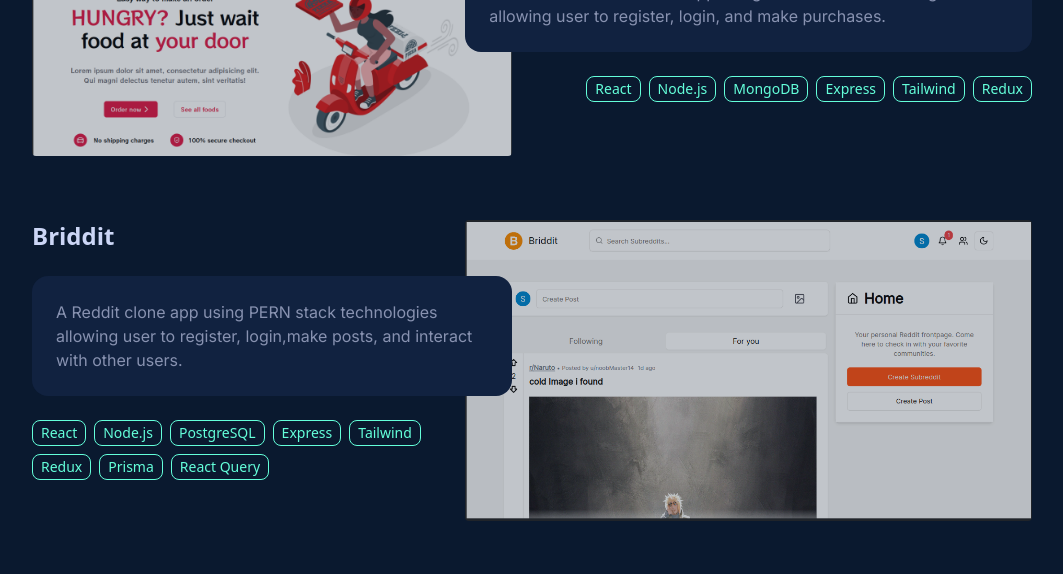
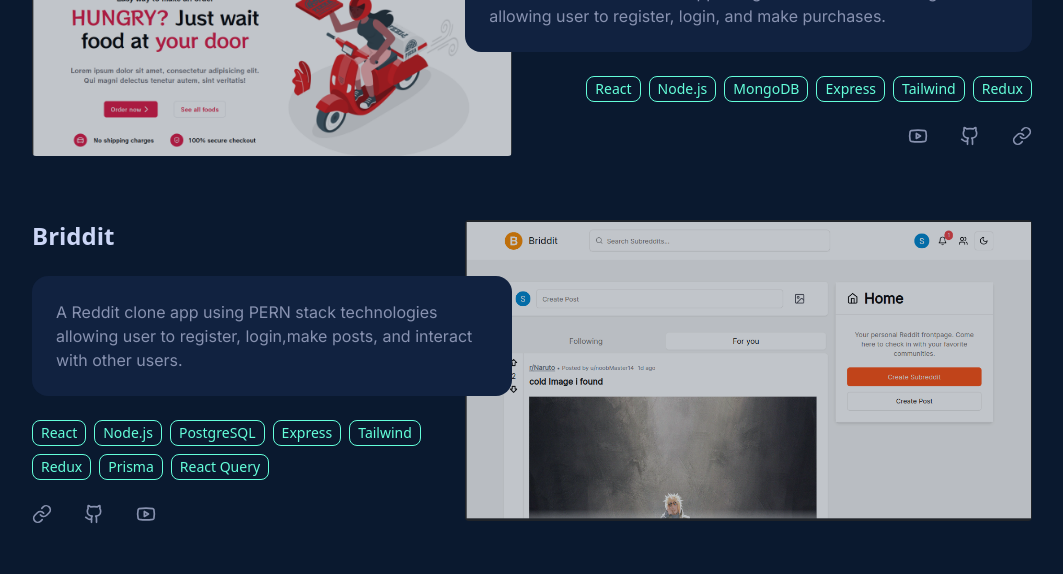
Before and after one commit to Shrief88/portfolio, a Next.js app: page / in a window 1280 px wide. Shown: the part 2340-2914 px from the top of the page, without its empty margins (108-1171 px from the left). Built offline with nearby package versions, Linux system fonts and the light colour scheme.

Commit message:
Add links for projects

```diff
--- a/src/components/sections/Work.tsx
+++ b/src/components/sections/Work.tsx
@@ -1,4 +1,5 @@
 import Image from "next/image";
+import { Github, Youtube, Link } from "lucide-react";
 
 import MaxWidthWrapper from "../MaxWidthWrapper";
 import AnimatedSectionWrapper from "../AnimatedSectionWrapper";
@@ -74,6 +75,26 @@ const Work = () => {
                       </Badge>
                     ))}
                   </div>
+
+                  <div className={cn("flex gap-8", index % 2 === 0 && "flex-row-reverse")}>
+                    {Object.entries(project.links).map(([name, url]) => (
+                      <a
+                        key={name}
+                        href={url}
+                        target="_blank"
+                        rel="noopener noreferrer"
+                        className="text-muted-foreground hover:text-white hover:animate-move-up [&:not(:hover)]:animate-move-down"
+                      >
+                        {name === "Live" ? (
+                          <Link size={20} />
+                        ) : name === "Source" ? (
+                          <Github size={20} />
+                        ) : name === "Youtube" ? (
+                          <Youtube size={20} />
+                        ) : null}
+                      </a>
+                    ))}
+                  </div>
                 </div>
               </div>
             </div>
```
